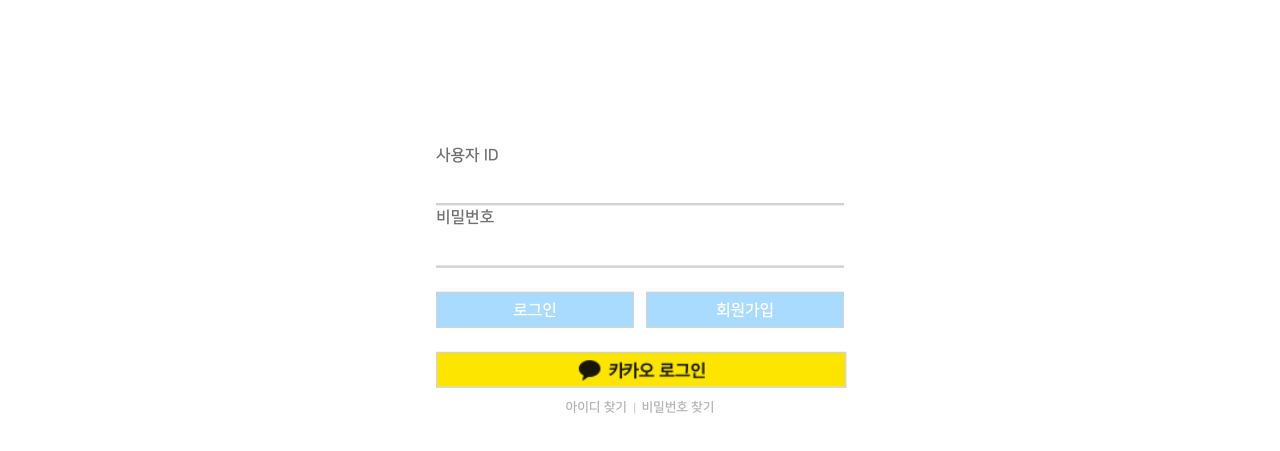
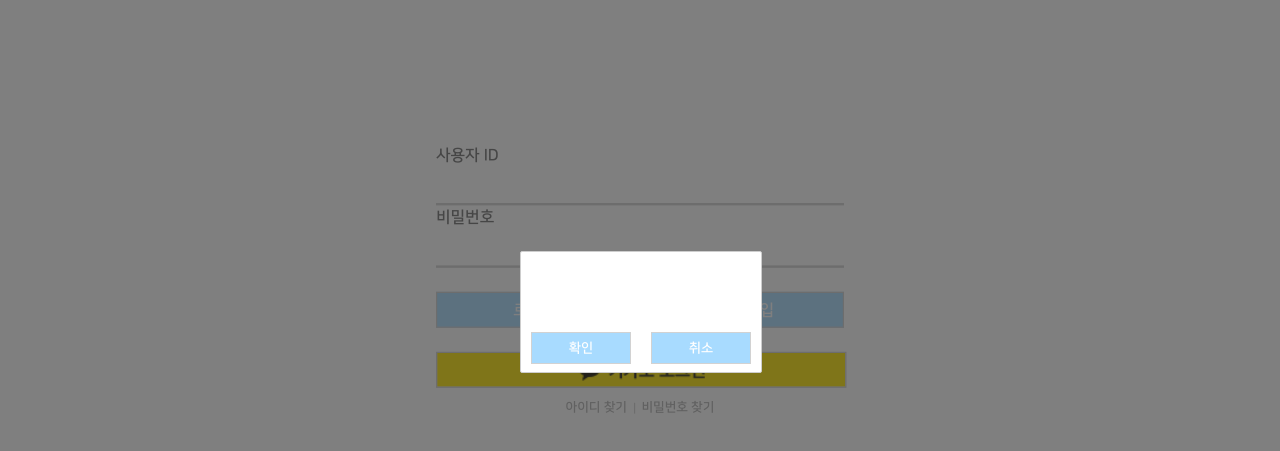
Before and after one commit to RichardCYang/Cody_FE, a website: page client/loginform.html in a window 1280 px wide. Both pictures are taken after a click on the button "아이디 찾기". Shown: the part 89-540 px from the top of the page. Drawn offline with Linux system fonts and the light colour scheme; files whose address does not match are found by name.

Commit message:
팝업창 기본 시스템 버튼( 확인/취소 ) 추가

```diff
--- a/client/loginform.html
+++ b/client/loginform.html
@@ -9,6 +9,8 @@
     <link rel="stylesheet" href="./styles/main.css">
     <link rel="stylesheet" href="./styles/loginform.css">
     <script src="./scripts/common.js"></script>
+    <script src="./scripts/popup.js"></script>
+    <script src="./scripts/hooks.js"></script>
     <title>Cody</title>
 </head>
 <body>
@@ -48,7 +50,7 @@
             </div>
             <div class="inputField">
                 <div class="loginOptions">
-                    <button>아이디 찾기</button>
+                    <button onclick="hook_clicked('HOOK_CLICKED_FINDID')">아이디 찾기</button>
                     <bar></bar>
                     <button>비밀번호 찾기</button>
                 </div>
--- a/client/scripts/common.js
+++ b/client/scripts/common.js
@@ -1,3 +1,10 @@
+
+window.includeCSS = function( url ){
+    var link = document.createElement('link');
+    link.rel = 'stylesheet';
+    link.href = url;
+    document.head.appendChild( link );
+}
 
 function onStatusResizing( onstart,oncontinue,onend ){
     var resizeTimer = null;
--- /dev/null
+++ b/client/scripts/hooks.js
@@ -0,0 +1,15 @@
+
+function hook_clicked( data ){
+    if( data == 'HOOK_CLICKED_FINDID' ){
+        if( window.createCustomPopup ){
+            var popup = window.createCustomPopup();
+            popup.setBackdropEnabled(true);
+            popup.setWidth(240);
+            popup.setHeight(120);
+            popup.center();
+            popup.addSystemButtons();
+            popup.show();
+        }
+        return;
+    }
+}
--- a/client/scripts/main.js
+++ b/client/scripts/main.js
@@ -70,12 +70,6 @@
 });
 
 window.onload = function(){
-    var popup = window.createCustomPopup();
-    popup.center();
-    popup.setBackdropEnabled( true );
-    popup.setBackgroundColor(255,255,255);
-    popup.show();
-
     /* 현재 메인에 표시되는 배너의 순서를 기억합니다 */
     window.curBannerIdx = 0;
     /* 여기에 사용할 배너 이미지 경로들을 추가하시면 됩니다. */
--- a/client/scripts/popup.js
+++ b/client/scripts/popup.js
@@ -1,6 +1,9 @@
+
+window.includeCSS('./styles/popup.css');
 
 window.createCustomPopup = function(){
     var _popup = document.createElement('popup');
+    _popup.backdrop = undefined;
     _popup.parent = document.body;
     _popup.loc_x = 0;
     _popup.loc_y = 0;
@@ -38,6 +41,23 @@
     _popup.setBackgroundColor = function( r,g,b ){
         this.style.backgroundColor = 'rgb(' + r + ',' + g + ',' + b + ')';
     }
+    _popup.initAttributes = function( elmnt,attrib ){
+        if( !attrib.posX )      { attrib.posX = 0; }
+        if( !attrib.posY )      { attrib.posY = 0; }
+        if( !attrib.text )      { attrib.text = "CONTENT" }
+
+        elmnt.style.left = attrib.posX + 'px';
+        elmnt.style.top = attrib.posY + 'px';
+        elmnt.textContent = attrib.text;
+
+        for(var key in attrib){
+            if( elmnt.style[key] != undefined ){
+                elmnt.style[key] = attrib[key];
+            }
+        }
+
+        return attrib;
+    }
     _popup.addButton = function( attrib ){
         if( !attrib ){
             attrib = [];
@@ -46,13 +66,7 @@
         var button = document.createElement('button');
         button.style.position = 'absolute';
 
-        if( !attrib.posX ){ attrib.posX = 0; }
-        if( !attrib.posY ){ attrib.posY = 0; }
-        if( !attrib.text ){ attrib.text = "Button" }
-
-        button.style.left = attrib.posX + 'px';
-        button.style.top = attrib.posY + 'px';
-        button.textContent = attrib.text;
+        attrib = this.initAttributes( button,attrib );
 
         if( attrib.onClick ){
             button.onclick = attrib.onClick;
@@ -60,20 +74,44 @@
 
         this.appendChild( button );
     }
+    _popup.addSystemButtons = function(){
+        var buttonTray = document.createElement('div');
+        buttonTray.setAttribute('class','buttonTray');
+
+        var okBtn = document.createElement('button');
+        okBtn.textContent = '확인'
+        buttonTray.appendChild( okBtn );
+
+        var cancelBtn = document.createElement('button');
+        cancelBtn.textContent = '취소';
+        buttonTray.appendChild( cancelBtn );
+
+        cancelBtn.super = this;
+        cancelBtn.onclick = function(event){
+            if( this.super.parent ){
+                if( this.super.backdrop ){
+                    this.super.parent.removeChild( this.super.backdrop );
+                }
+                this.super.parent.removeChild( this.super );
+            }
+        };
+
+        this.appendChild(buttonTray);
+    }
     _popup.show = function(){
         if( this.isEnableBackdrop ){
-            var backdrop = document.createElement('div');
-            backdrop.style.position = 'fixed';
-            backdrop.style.left = '0px';
-            backdrop.style.top = '0px';
-            backdrop.style.width = '100%';
-            backdrop.style.height = '100%';
-            backdrop.style.background = 'rgb(42,42,42)';
-            backdrop.style.opacity = '0.6';
-            backdrop.style.zIndex = '64';
+            this.backdrop = document.createElement('div');
+            this.backdrop.style.position = 'fixed';
+            this.backdrop.style.left = '0px';
+            this.backdrop.style.top = '0px';
+            this.backdrop.style.width = '100%';
+            this.backdrop.style.height = '100%';
+            this.backdrop.style.background = 'rgb(42,42,42)';
+            this.backdrop.style.opacity = '0.6';
+            this.backdrop.style.zIndex = '64';
 
             if( this.parent ){
-                this.parent.appendChild( backdrop );
+                this.parent.appendChild( this.backdrop );
             }
         }
 
--- /dev/null
+++ b/client/styles/popup.css
@@ -0,0 +1,28 @@
+
+.buttonTray {
+    position: absolute;
+    left: 0px;
+    top: calc(100% - 50px);
+    width: 100%;
+    height: 48px;
+    display: flex;
+}
+
+.buttonTray > button {
+    position: relative;
+    height: 60%;
+    top: calc(50% - 30%);
+    width: calc(100% / 2);
+    margin-left: 10px;
+    margin-right: 10px;
+    background: #a8dbff;
+    box-sizing: content-box;
+    font-family: 'nanum_square';
+    font-size: 10pt;
+    color: white;
+    border: 1px solid #d2d2d2;
+}
+
+.buttonTray > button:hover {
+    background: #75b1ff;
+}
```
Also changed, not shown: client/index.html (+0 -1 lines).
